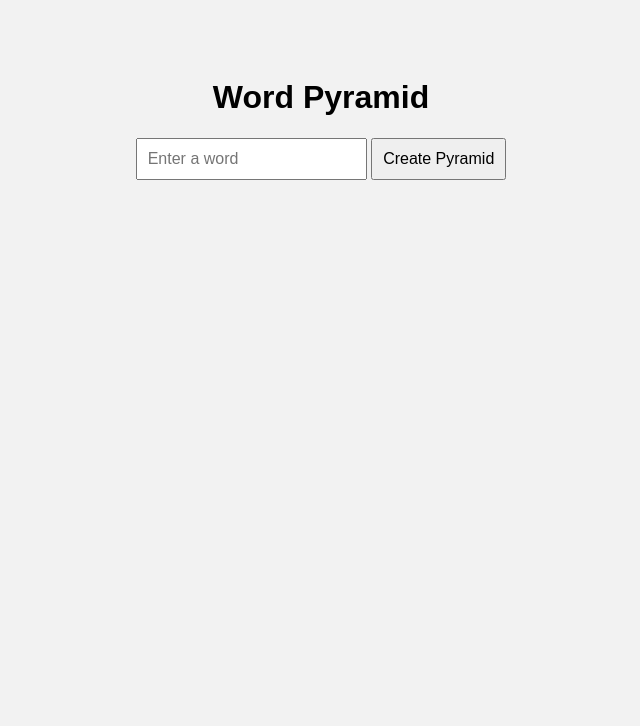
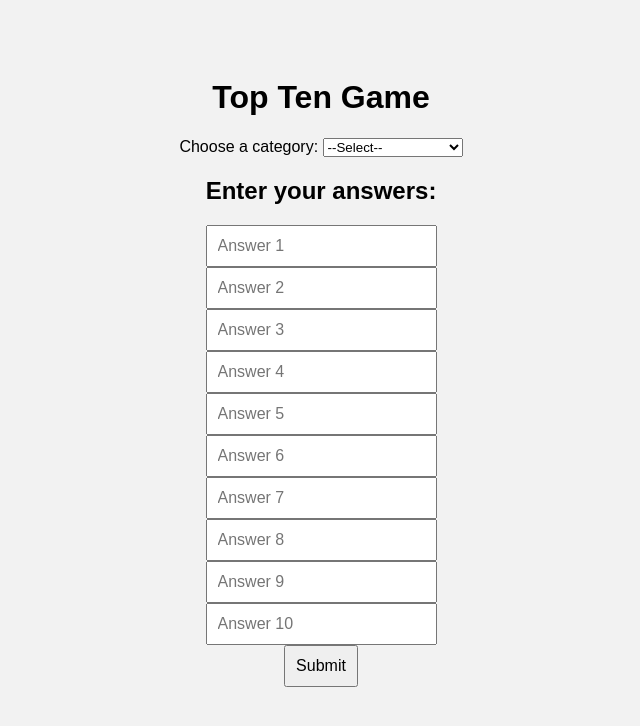
Before and after one commit to rhysfarrell3476-ship-it/towerofpower, a Flask app: page / in a window 1280 px wide. Shown: the top 726 px of the page, without its empty margins (319-959 px from the left). Run offline with Flask 3, Linux system fonts and the light colour scheme.

Commit message:
index.html

```diff
--- a/templates/index.html
+++ b/templates/index.html
@@ -1,23 +1,42 @@
 <!DOCTYPE html>
 <html>
 <head>
-  <title>Word Pyramid</title>
+    <title>Top Ten Game</title>
     <link rel="stylesheet" href="/static/styles.css">
 </head>
 <body>
-  <h1>Word Pyramid</h1>
+    <div class="container">
+        <h1>Top Ten Game</h1>
 
         <form method="POST">
-    <input type="text" name="word" placeholder="Enter a word" required>
-    <button type="submit">Create Pyramid</button>
+            <label for="category">Choose a category:</label>
+            <select name="category" id="category" required>
+                <option value="">--Select--</option>
+                {% for cat in categories %}
+                    <option value="{{ cat }}" {% if selected_category == cat %}selected{% endif %}>{{ cat }}</option>
+                {% endfor %}
+            </select>
+
+            <h2>Enter your answers:</h2>
+            {% for i in range(1, 11) %}
+                <input type="text" name="answer{{i}}" placeholder="Answer {{i}}" required><br>
+            {% endfor %}
+
+            <button type="submit">Submit</button>
         </form>
 
         {% if result %}
+            <h2>Results ({{ correct_count }}/10 correct)</h2>
             <ul>
-      {% for line in result %}
-        <li>{{ line }}</li>
+                {% for r in result %}
+                    <li>
+                        Your answer: {{ r.your_answer }} |
+                        Correct answer: {{ r.correct_answer }} |
+                        {% if r.correct %}<span class="correct">✔</span>{% else %}<span class="wrong">✖</span>{% endif %}
+                    </li>
                 {% endfor %}
             </ul>
         {% endif %}
+    </div>
 </body>
 </html>
```
Lines whose indentation alone changed are shown as unchanged.
